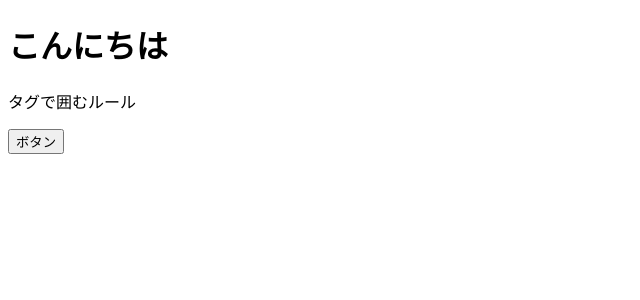
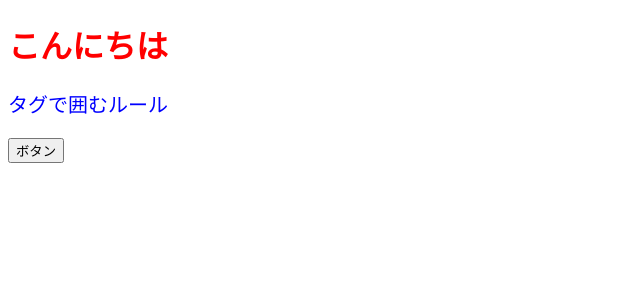
Before and after one commit to Mika-Tachikawa/React_2, a React (Create React App) app: page / in a window 1280 px wide. Shown: the top 300 px of the page, without its empty margins (0-640 px from the left). Built offline with nearby package versions, Linux system fonts and the light colour scheme.

Commit message:
定義した色の割り当てを記述

```diff
--- a/src/App.jsx
+++ b/src/App.jsx
@@ -29,10 +29,15 @@ export const App = () => {
     alert();
   };
 
+  const contentStyle = {
+    color: "blue",
+    fontSize: "20px"
+  };
+
   return (
     <>
-      <h1>こんにちは</h1>
-      <p>タグで囲むルール</p>
+      <h1 style={{ color: "red" }}>こんにちは</h1>
+      <p style={contentStyle}>タグで囲むルール</p>
       <button onClick={onClickButton}>ボタン</button>
     </>
   );
```
